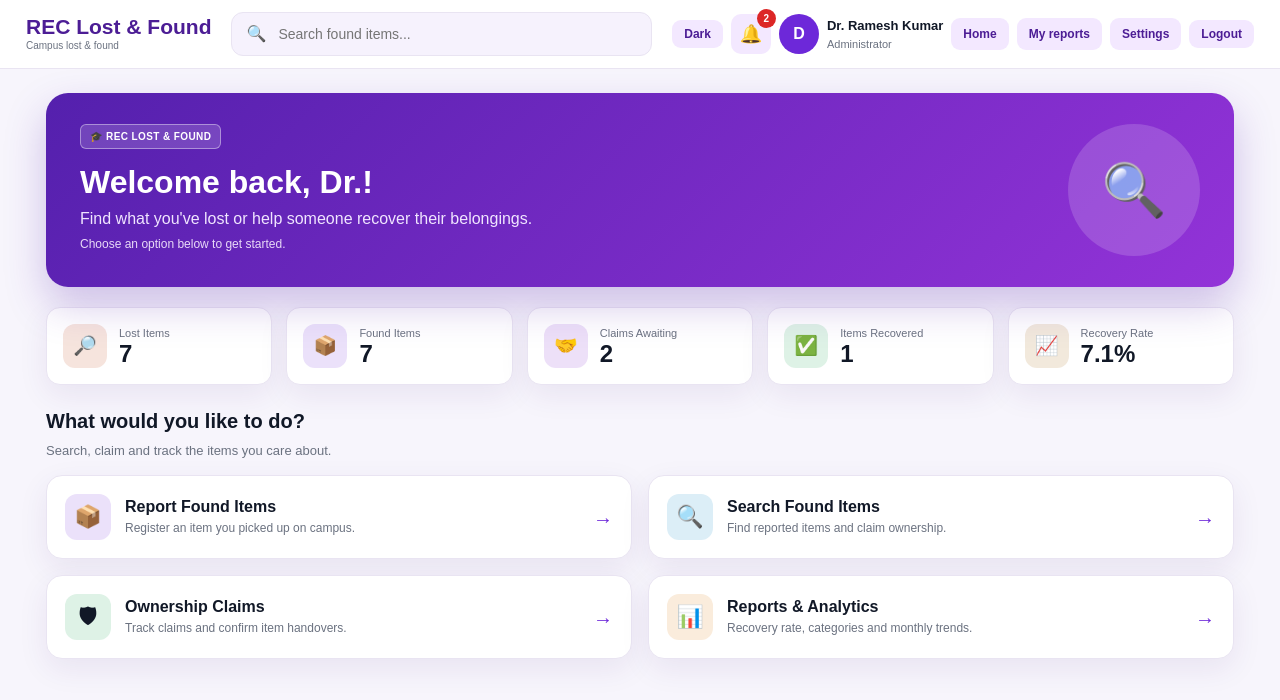
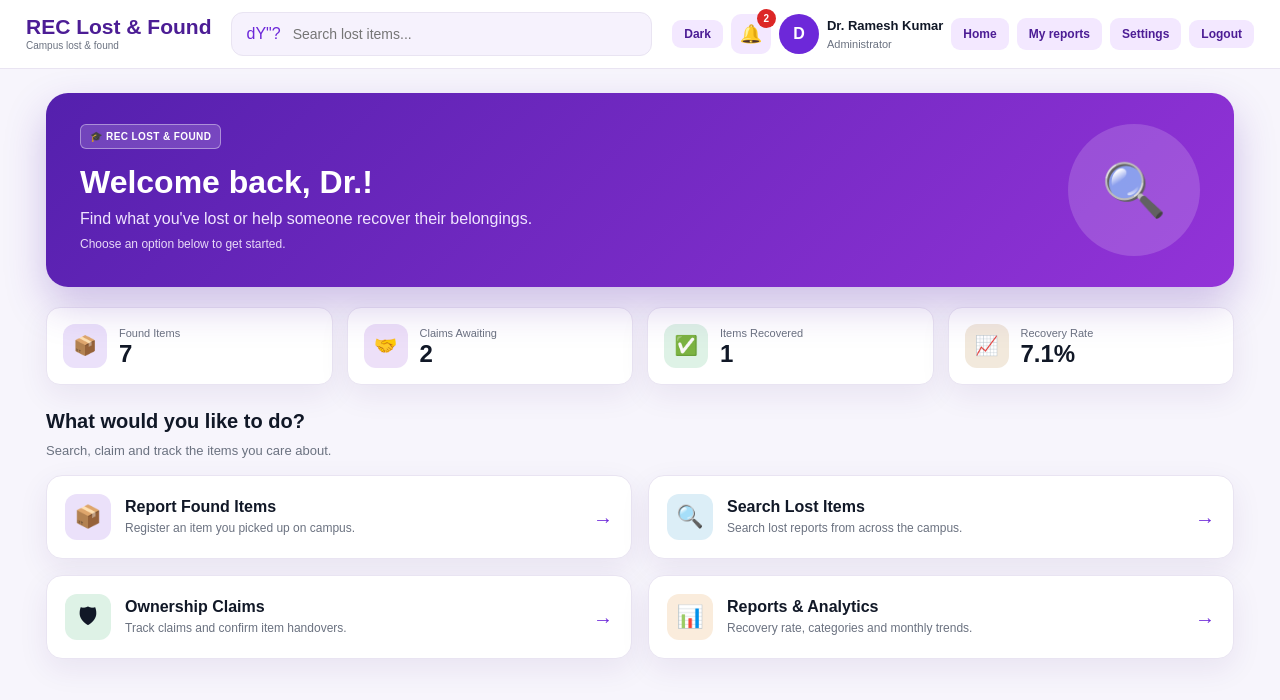
Before and after one commit to sanjana-2207/Campus---Lost-Found, a Spring Boot app: page /dashboard in a window 1280 px wide. Shown: the top 700 px of the page. Run offline with Spring Boot 4, Linux system fonts and the light colour scheme; a user stored in the database is signed in; data comes from the database, SQL or seed files in the repository; data that the repository does not hold is empty; some of the project's set-up classes (security, data sources, template engines, error pages and the like) are left out, and stand-ins take their place.

Commit message:
Point dashboard search to lost items

```diff
--- a/web/src/main/resources/templates/dashboard.html
+++ b/web/src/main/resources/templates/dashboard.html
@@ -17,14 +17,7 @@
         <div class="hero-circle">🔍</div>
     </section>
 
-    <section class="stats-grid">
-        <article class="stat-card">
-            <div class="stat-icon warm">🔎</div>
-            <div>
-                <span>Lost Items</span>
-                <strong th:text="${summary.totalLost}">9</strong>
-            </div>
-        </article>
+    <section class="stats-grid four">
         <article class="stat-card">
             <div class="stat-icon purple">📦</div>
             <div>
@@ -69,11 +62,11 @@
             </div>
             <span class="action-arrow">&#8594;</span>
         </a>
-        <a th:href="@{/found-items}" class="action-card">
+        <a th:href="@{/lost-items}" class="action-card">
             <span class="action-icon blue">&#128269;</span>
             <div class="action-text">
-                <h3>Search Found Items</h3>
-                <p>Find reported items and claim ownership.</p>
+                <h3>Search Lost Items</h3>
+                <p>Search lost reports from across the campus.</p>
             </div>
             <span class="action-arrow">&#8594;</span>
         </a>
--- a/web/src/main/resources/templates/fragments/topbar.html
+++ b/web/src/main/resources/templates/fragments/topbar.html
@@ -8,9 +8,9 @@
             <span class="brand-tag">Campus lost &amp; found</span>
         </a>
 
-        <form th:action="@{/found-items}" method="get" class="top-search">
-            <span class="top-search-icon">🔍</span>
-            <input type="text" name="keyword" placeholder="Search found items...">
+        <form th:action="@{/lost-items}" method="get" class="top-search">
+            <span class="top-search-icon">dY"?</span>
+            <input type="text" name="keyword" placeholder="Search lost items...">
         </form>
 
         <div class="top-actions" th:if="${currentUser != null}">
```
